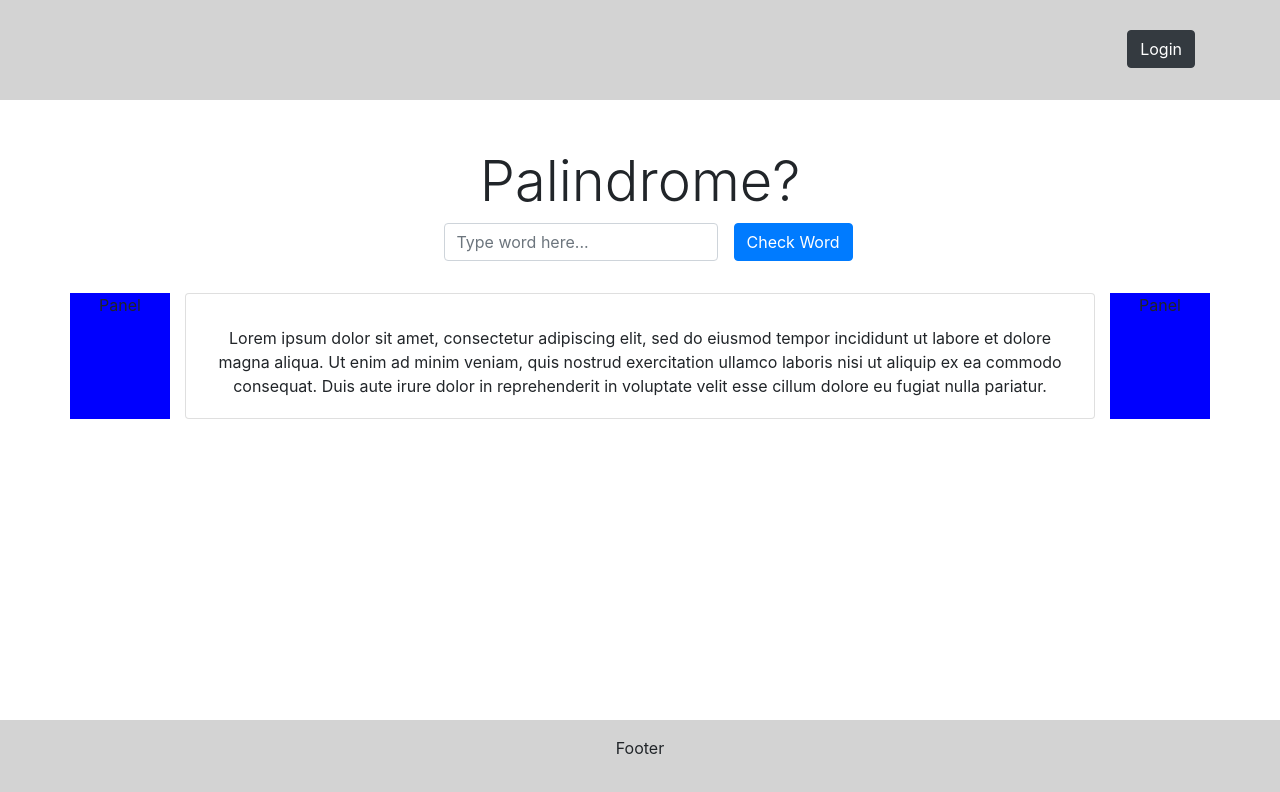
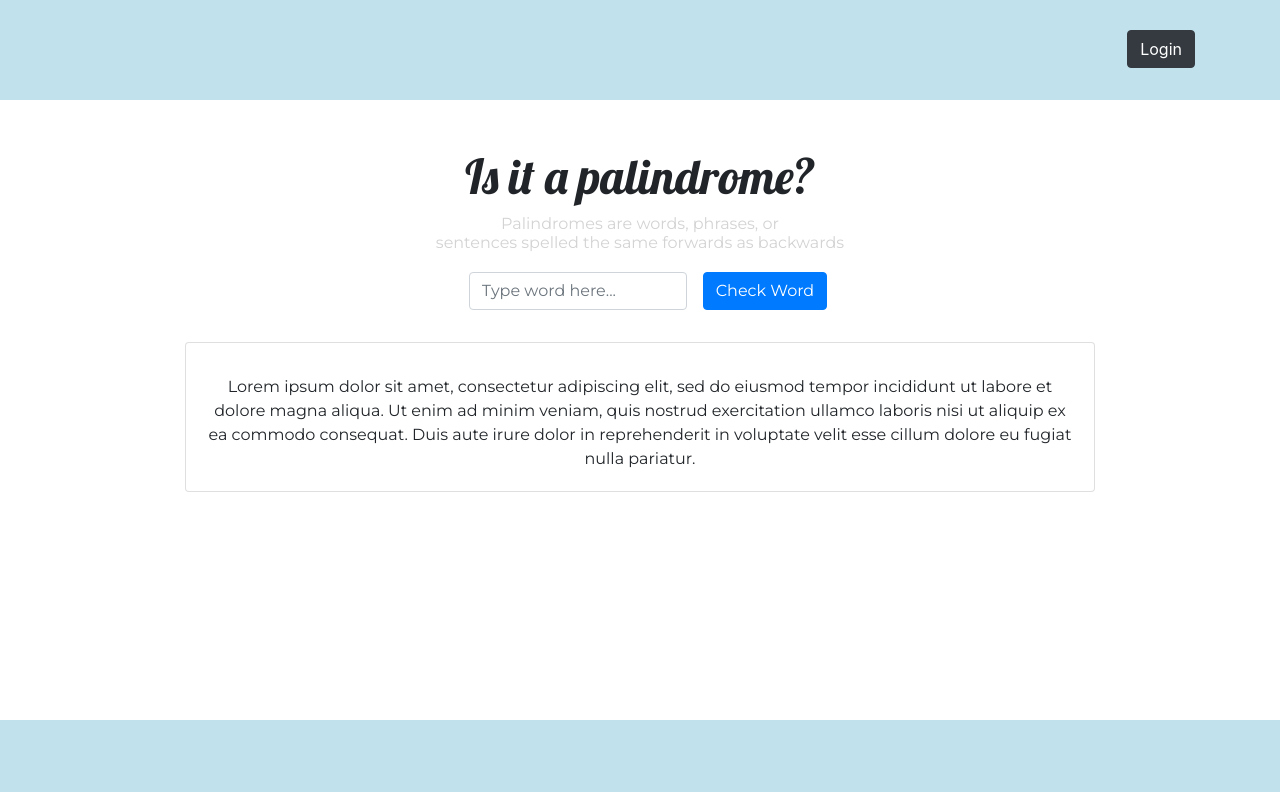
Before and after one commit to nexio-t/brio-exercise, a plain HTML site: page index.html in a window 1280 px wide. Drawn offline with nearby package versions, Linux system fonts and the light colour scheme.

Commit message:
remove coloring from side panels

```diff
--- a/assets/css/style.css
+++ b/assets/css/style.css
@@ -1,5 +1,5 @@
 header.site-header {
-    background: lightgray;
+    background: #c1e1ec;
     height: 100px;
 }
 
@@ -7,20 +7,49 @@ header.site-header {
     margin-top: 26px;
 }
 
+#palindrome-title {
+    font-size: 3rem;
+    font-family: 'Lobster', cursive;
+}
+
+#palindrome-desc {
+    color: lightgray !important;
+    margin-bottom: 20px;
+}
+
+#palindromeResult {
+    font-size: 2rem;
+    font-family: 'Montserrat', sans-serif;
+}
+
+.text-body {
+    font-size: 1rem;
+    font-family: 'Montserrat', sans-serif;
+}
+
 #center-card {
     margin-bottom: 0px !important;
+}
+
+#palindrome {
+    font-size: 1rem;
+    font-family: 'Montserrat', sans-serif;
+}
+
+#checkWord {
+    font-size: 1rem;
+    font-family: 'Montserrat', sans-serif;
 }
 
 div.side-panel {
     display: block;
     width: 100px;
-    background: blue;
 }
 
 #footer {
     position: fixed;
     height: 80px;
-    background-color: lightgray;
+    background-color: #c1e1ec;
     bottom: 0px;
     left: 0px;
     right: 0px;
--- a/index.html
+++ b/index.html
@@ -10,7 +10,8 @@
     <!-- Custom CSS -->
     <link rel="stylesheet" type="text/css" href="./assets/css/style.css">
     <meta http-equiv="X-UA-Compatible" content="ie=edge">
-
+    <!-- Google Fonts -->
+    <link href="https://fonts.googleapis.com/css?family=Lobster|Montserrat&display=swap" rel="stylesheet">
     <title>Palindrome Checker</title>
 </head>
 
@@ -23,7 +24,8 @@
 
 
     <div class="px-3 py-3 pt-md-5 pb-md-4 mx-auto text-center">
-        <h1 class="display-4">Palindrome?</h1>
+        <h1 id="palindrome-title">Is it a palindrome?</h1>
+        <h4 id="palindrome-desc" class="text-body">Palindromes are words, phrases, or </br> sentences spelled the same forwards as backwards</h4>
 
         <form class="form-inline justify-content-center">
             <div class="form-group mx-sm-3 mb-2">
@@ -40,19 +42,17 @@
         <div class="card-deck mb-3 text-center">
 
             <div class="side-panel">
-                Panel
             </div>
 
             <!-- Center Card -->
             <div id="center-card" class="card mb-4 box-shadow">
                 <div class="card-body">
                     <h1 class="card-title" id="palindromeResult"></h1>
-                    <div>Lorem ipsum dolor sit amet, consectetur adipiscing elit, sed do eiusmod tempor incididunt ut labore et dolore magna aliqua. Ut enim ad minim veniam, quis nostrud exercitation ullamco laboris nisi ut aliquip ex ea commodo consequat. Duis aute irure dolor in reprehenderit in voluptate velit esse cillum dolore eu fugiat nulla pariatur.</div>
+                    <div class="text-body">Lorem ipsum dolor sit amet, consectetur adipiscing elit, sed do eiusmod tempor incididunt ut labore et dolore magna aliqua. Ut enim ad minim veniam, quis nostrud exercitation ullamco laboris nisi ut aliquip ex ea commodo consequat. Duis aute irure dolor in reprehenderit in voluptate velit esse cillum dolore eu fugiat nulla pariatur.</div>
                 </div>
             </div>
 
             <div class="side-panel">
-                Panel
             </div>
 
         </div>
@@ -60,7 +60,7 @@
 
     <footer id="footer" class="page-footer font-small .bg-primary">
 
-        <div class="text-center py-3">Footer
+        <div class="text-center py-3">
         </div>
 
     </footer>
```
